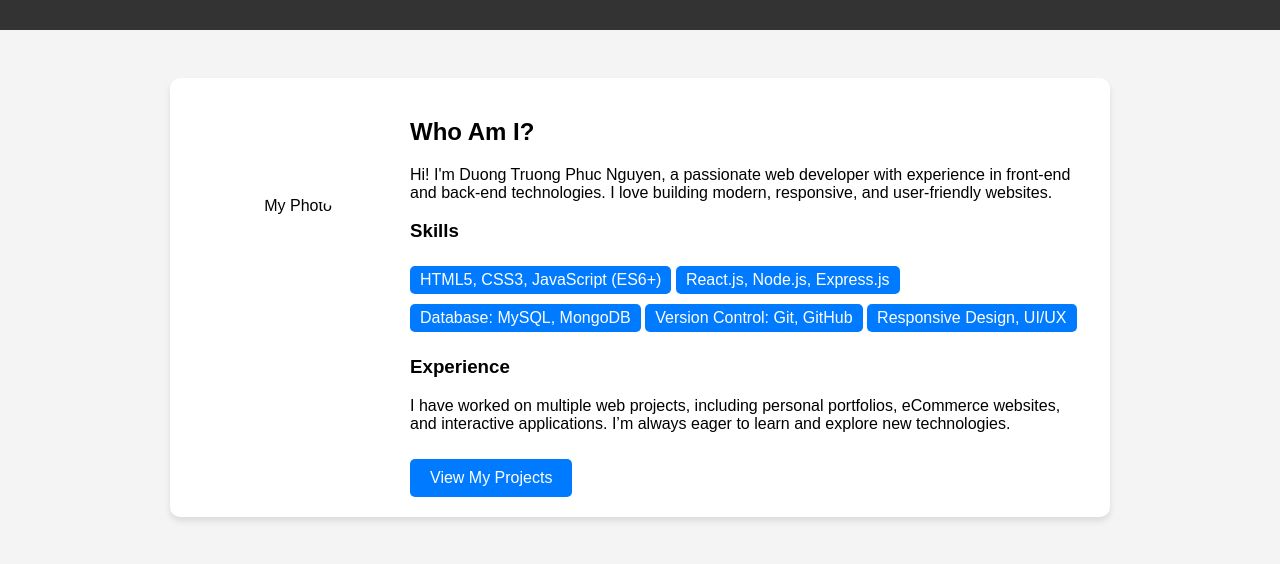
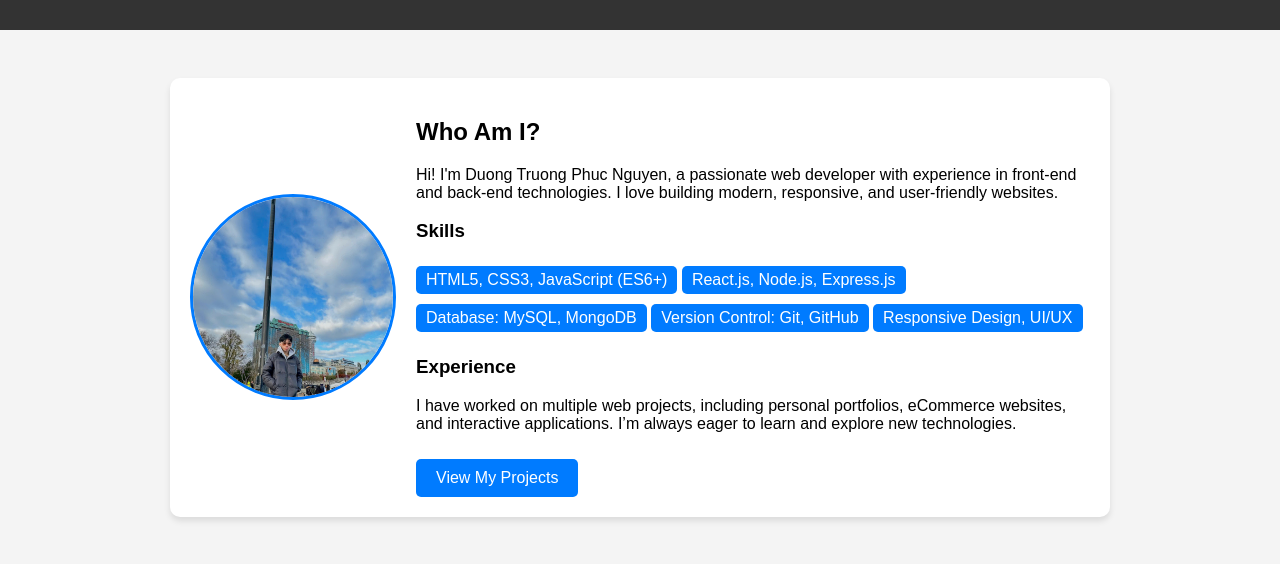
Before and after one commit to TruongPhuc2005/my-Portfolio, a plain HTML site: page about.html in a window 1280 px wide. Shown: the part 116-680 px from the top of the page. Drawn offline with Linux system fonts and the light colour scheme.

Commit message:
add myimg

```diff
--- a/css/style.css
+++ b/css/style.css
@@ -118,3 +118,11 @@ input, textarea, button {
     display: inline-block;
     border-radius: 5px;
 }
+
+.profile-pic {
+    width: 200px;
+    height: 200px;
+    border-radius: 50%;
+    object-fit: cover;
+    border: 3px solid #007BFF;
+}
```
Also changed, not shown: images/profile.jpg (added).
